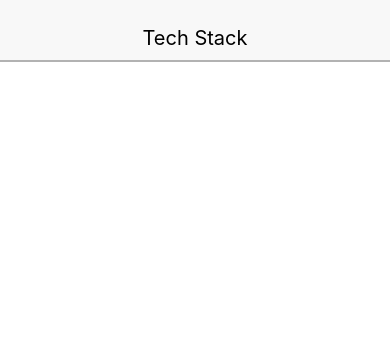
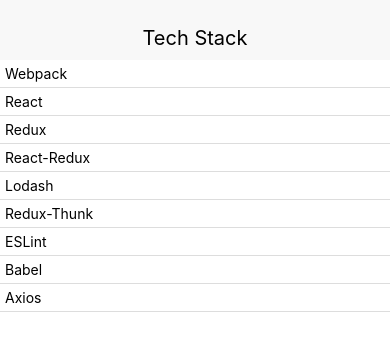
Before and after one commit to acouperthwaite/tech_stack, a React Native app: screen / in a window 390 px wide. Shown: the top 342 px of the page. Built offline with nearby package versions, Linux system fonts and the light colour scheme.

Commit message:
Add ListItem Component

```diff
--- a/src/components/LibraryList.js
+++ b/src/components/LibraryList.js
@@ -1,10 +1,21 @@
 import React, {Component} from 'react';
+import { FlatList } from 'react-native';
 import { connect } from 'react-redux';
+import ListItem from './ListItem';
 
 class LibraryList extends Component {
+  renderItem(library){
+      return <ListItem library={library} />;
+  }
+
   render() {
-    console.log(this.props);
-    return;
+    return(
+      <FlatList
+        data={this.props.libraries}
+        renderItem={this.renderItem}
+        keyExtractor={(library)=>`${library.id}`}
+      />
+    );
   }
 }
 
--- /dev/null
+++ b/src/components/ListItem.js
@@ -0,0 +1,15 @@
+import React, {Component} from 'react';
+import {Text} from 'react-native';
+import {CardSection } from './common';
+
+class ListItem extends Component {
+  render(){
+    return (
+      <CardSection>
+        <Text>{this.props.library.item.title}</Text>
+      </CardSection>
+    );
+  }
+}
+
+export default ListItem;
```
